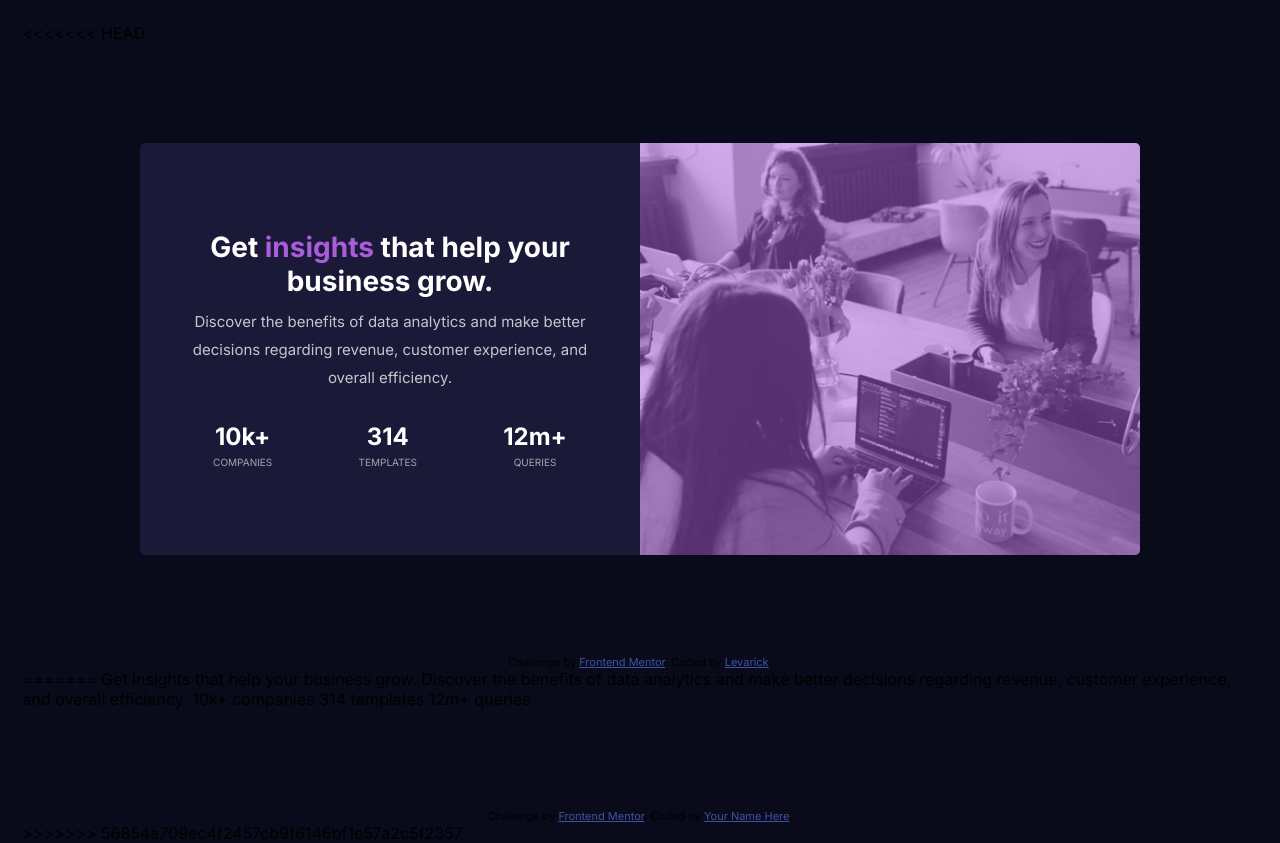
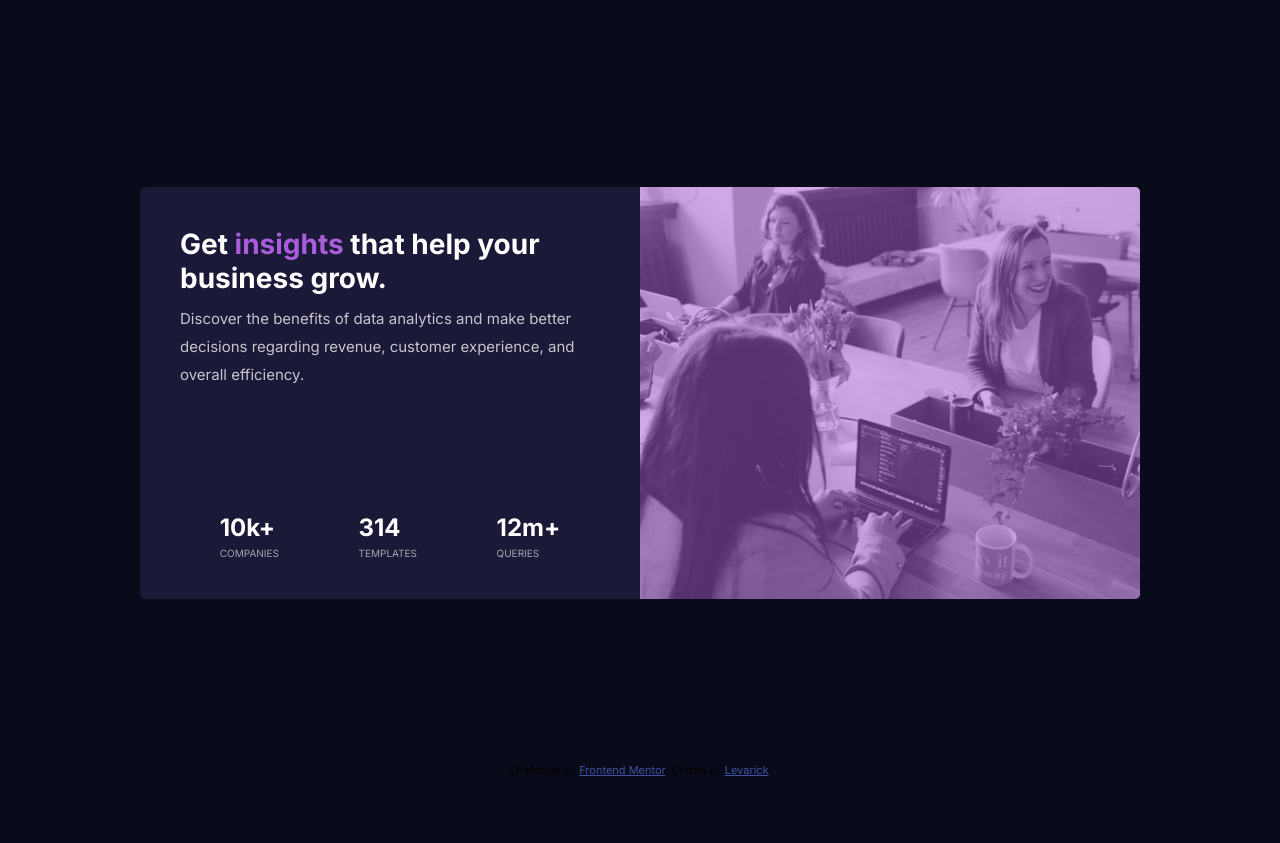
Before and after one commit to Levarick/stats-viewcard, a plain HTML site: page index.html in a window 1280 px wide. After the commit the page ends 800 px from the top, so only its background shows below. Drawn offline with Linux system fonts and the light colour scheme.

Commit message:
full centered I guess

```diff
--- a/index.html
+++ b/index.html
@@ -1,6 +1,5 @@
 <!DOCTYPE html>
-<<<<<<< HEAD
-<html lang="mx">
+<html lang="es">
 <head>
   <meta charset="UTF-8">
   <meta name="viewport" content="width=device-width, initial-scale=1.0">
@@ -44,37 +43,5 @@
     Challenge by <a href="https://www.frontendmentor.io?ref=challenge" target="_blank">Frontend Mentor</a>.
     Coded by <a href="#">Levarick</a>.
   </footer>
-=======
-<html lang="en">
-<head>
-  <meta charset="UTF-8">
-  <meta name="viewport" content="width=device-width, initial-scale=1.0"> <!-- displays site properly based on user's device -->
-
-  <link rel="icon" type="image/png" sizes="32x32" href="./images/favicon-32x32.png">
-
-  <title>Frontend Mentor | Stats preview card component</title>
-
-  <!-- Feel free to remove these styles or customise in your own stylesheet 👍 -->
-  <style>
-    .attribution { font-size: 11px; text-align: center; }
-    .attribution a { color: hsl(228, 45%, 44%); }
-  </style>
-</head>
-<body>
-
-  Get insights that help your business grow.
-
-  Discover the benefits of data analytics and make better decisions regarding revenue, customer
-  experience, and overall efficiency.
-
-  10k+ companies
-  314 templates
-  12m+ queries
-
-  <div class="attribution">
-    Challenge by <a href="https://www.frontendmentor.io?ref=challenge" target="_blank">Frontend Mentor</a>.
-    Coded by <a href="#">Your Name Here</a>.
-  </div>
->>>>>>> 56854a709ec4f2457cb9f6146bf1e57a2c5f2357
 </body>
 </html>
--- a/styles/css/style.css
+++ b/styles/css/style.css
@@ -10,6 +10,13 @@ html {
 }
 
 body {
+  display: -webkit-box;
+  display: -ms-flexbox;
+  display: flex;
+  -webkit-box-orient: vertical;
+  -webkit-box-direction: normal;
+      -ms-flex-direction: column;
+          flex-direction: column;
   font-size: 1.6rem;
   padding: 22.5px;
   font-family: "Inter", sans-serif;
@@ -26,9 +33,8 @@ p {
 }
 
 main {
+  margin: 100px auto;
   max-width: 456px;
-  margin: 0 auto;
-  margin-top: 100px;
   overflow: hidden;
   border-radius: 5px;
   background-color: #1b1938;
@@ -46,10 +52,18 @@ main {
 .title {
   -ms-grid-row: 2;
   -ms-grid-column: 1;
-  height: -webkit-fit-content;
-  height: -moz-fit-content;
-  height: fit-content;
-  padding: 40px 30px;
+  display: -webkit-box;
+  display: -ms-flexbox;
+  display: flex;
+  -webkit-box-orient: vertical;
+  -webkit-box-direction: normal;
+      -ms-flex-direction: column;
+          flex-direction: column;
+  height: 100%;
+  -webkit-box-pack: justify;
+      -ms-flex-pack: justify;
+          justify-content: space-between;
+  padding: 40px;
   grid-area: text;
   text-align: center;
 }
@@ -102,7 +116,6 @@ img {
 }
 
 .attribution {
-  margin-top: 100px;
   font-size: 11px;
   text-align: center;
 }
@@ -117,10 +130,15 @@ img {
   }
 
   main {
+    margin: auto;
     max-width: 1000px;
     -ms-grid-columns: 1fr 1fr;
     grid-template-columns: 1fr 1fr;
         grid-template-areas: "text image";
+  }
+
+  .title {
+    text-align: left;
   }
 
   .stats__container {
```
